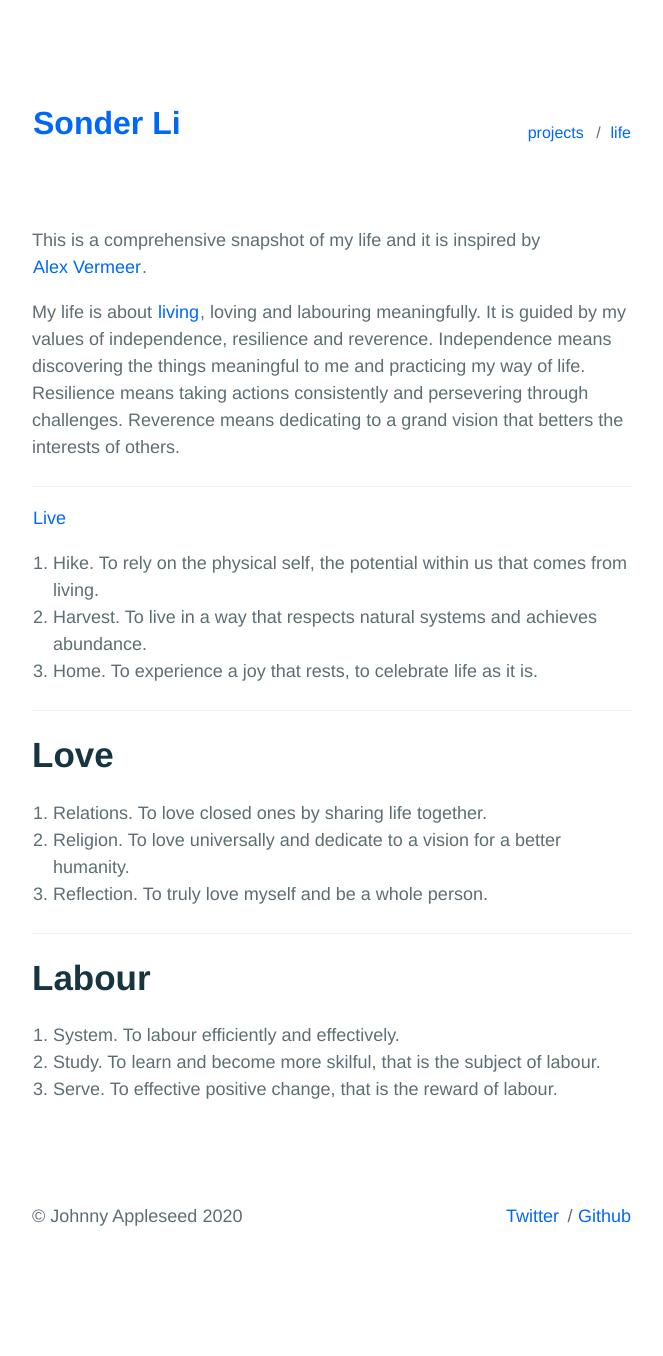
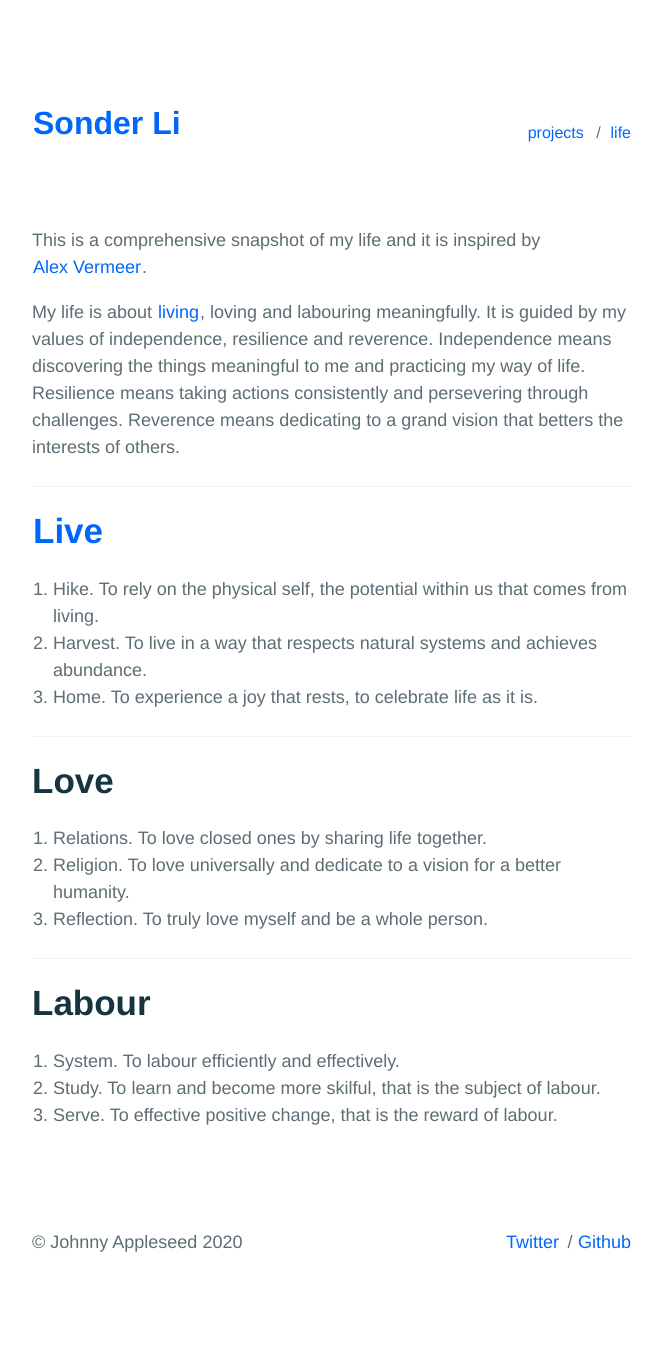
Before and after one commit to sumchuenli/sumchuenli.github.io, a Jekyll site: the page built from _pages/about.md, in a window 1280 px wide. Shown: the whole page, without its empty margins (308-971 px from the left). Built offline with Jekyll 4.4.1, drawn with Linux system fonts in a browser that asks for light colours; before the commit the page ends 1330 px from its top, so only the background shows below that.

```diff
--- a/_pages/about.md
+++ b/_pages/about.md
@@ -9,7 +9,7 @@ My life is about <a href="#live">living</a>, loving and labouring meaningfully.
 
 ----
 
-<a id="live" class="no-nov">Live</a>
+## <a id="live" class="no-nov">Live</a>
 
 1.	Hike. To rely on the physical self, the potential within us that comes from living.
 2.	Harvest. To live in a way that respects natural systems and achieves abundance.
```
